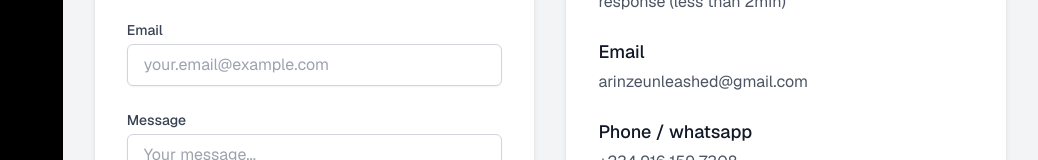
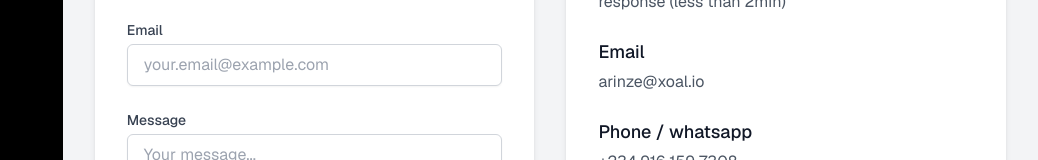
Before and after one commit to Arinze-Obieze/portfolio, a Next.js app: page / in a window 1280 px wide. Shown: the part 5824-5984 px from the top of the page, without its empty margins (242-1280 px from the left). Built offline with nearby package versions, Linux system fonts and the light colour scheme.

Commit message:
updated the email adderess

```diff
--- a/components/Contact.jsx
+++ b/components/Contact.jsx
@@ -80,7 +80,7 @@
               </div>
               <div>
                 <h4 className="text-lg font-medium text-gray-900">Email</h4>
-                <p className="mt-1 text-gray-600">arinzeunleashed@gmail.com</p>
+                <p className="mt-1 text-gray-600">arinze@xoal.io</p>
               </div>
               <div>
                 <h4 className="text-lg font-medium text-gray-900">Phone / whatsapp</h4>
```
